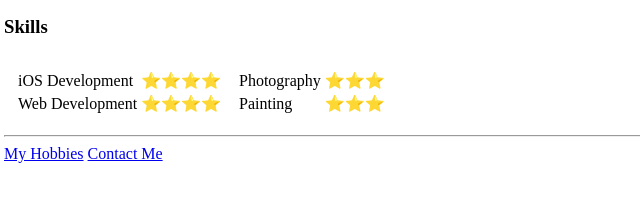
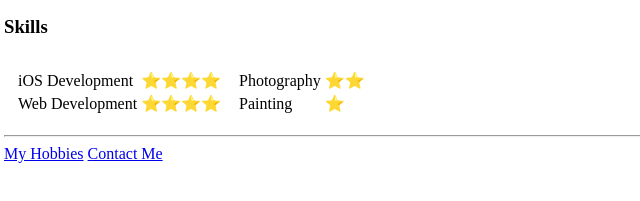
Before and after one commit to SS1109/cv, a plain HTML site: page index.html in a window 1280 px wide. Shown: the part 523-724 px from the top of the page, 4-644 px from the left. Drawn offline with Linux system fonts and the light colour scheme.

Commit message:
updated Photography and painting

```diff
--- a/index.html
+++ b/index.html
@@ -62,11 +62,11 @@
    <td><table>
         <tr>
             <td>Photography</td>
-            <td>⭐⭐⭐</td>
+            <td>⭐⭐</td>
         </tr>
         <tr>
             <td>Painting</td>
-            <td>⭐⭐⭐</td>
+            <td>⭐</td>
         </tr></tr></th>
     </table></td></tr>
 </table>
```
